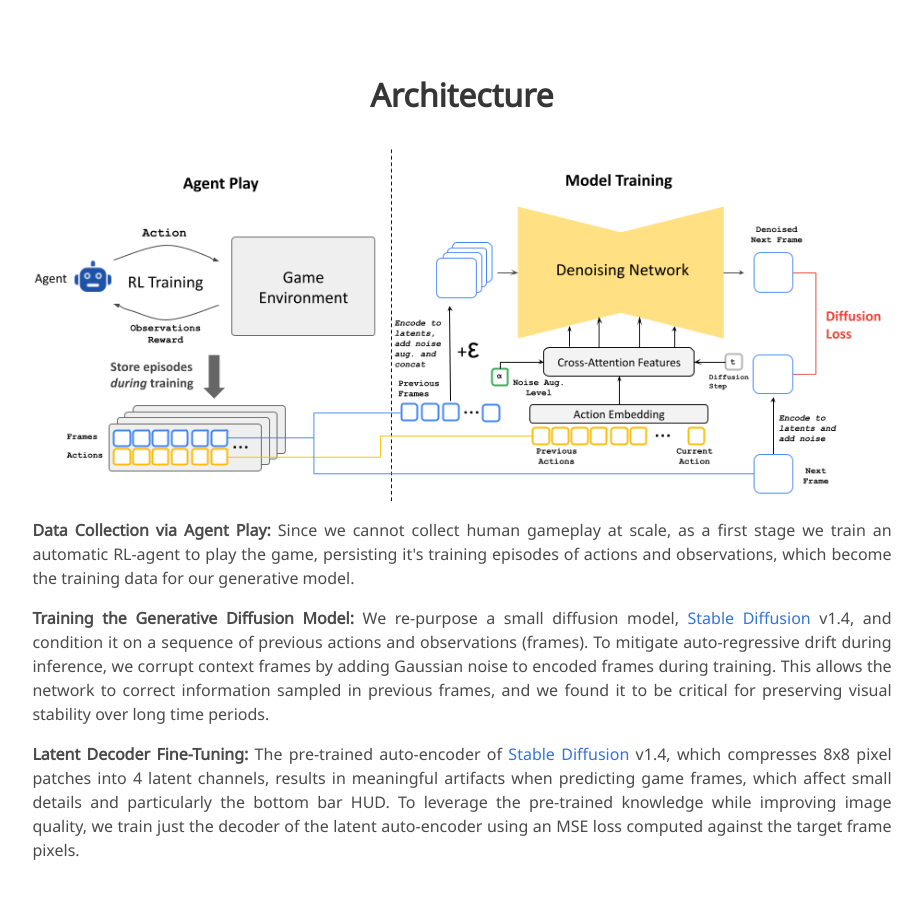
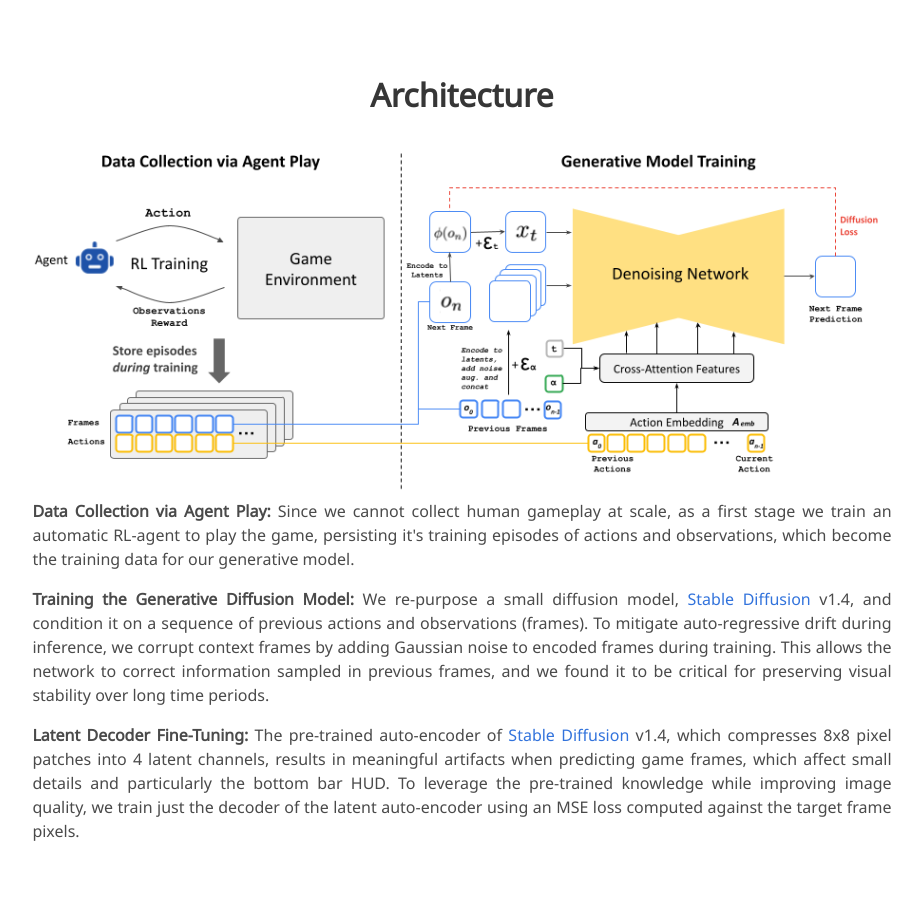
Before and after one commit to GameNGen/GameNGen.github.io, a plain HTML site: page index.html in a window 1280 px wide. Shown: the part 1800-2699 px from the top of the page, without its empty margins (178-1100 px from the left). Drawn offline with nearby package versions, Linux system fonts and the light colour scheme; some icons are missing; a web font is replaced by a local one.

Commit message:
update architecture diagram

```diff
--- a/index.html
+++ b/index.html
@@ -187,7 +187,7 @@
             <h2 class="title is-3">Architecture</h2>
             <div class="content has-text-justified">
               <p></p>
-              <img src="static/images/architecture_07_20.png" alt="Architecture overview" />
+              <img src="static/images/Architecture_08_27.png" alt="Architecture overview" />
               <p><b>Data Collection via Agent Play:</b>
                 Since we cannot collect human gameplay at scale, as a first stage we train an automatic RL-agent to play
                 the game,
```
Also changed, not shown: static/images/Architecture_08_27.png (added), static/images/architecture_07_20.png (deleted).
